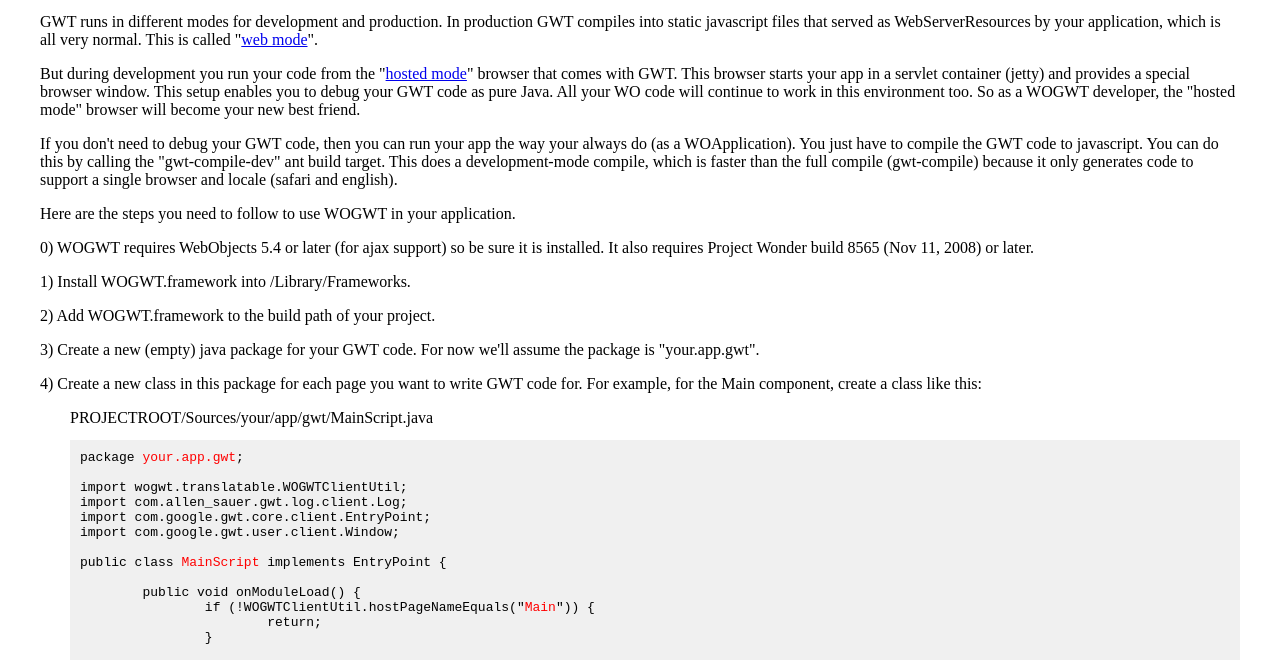
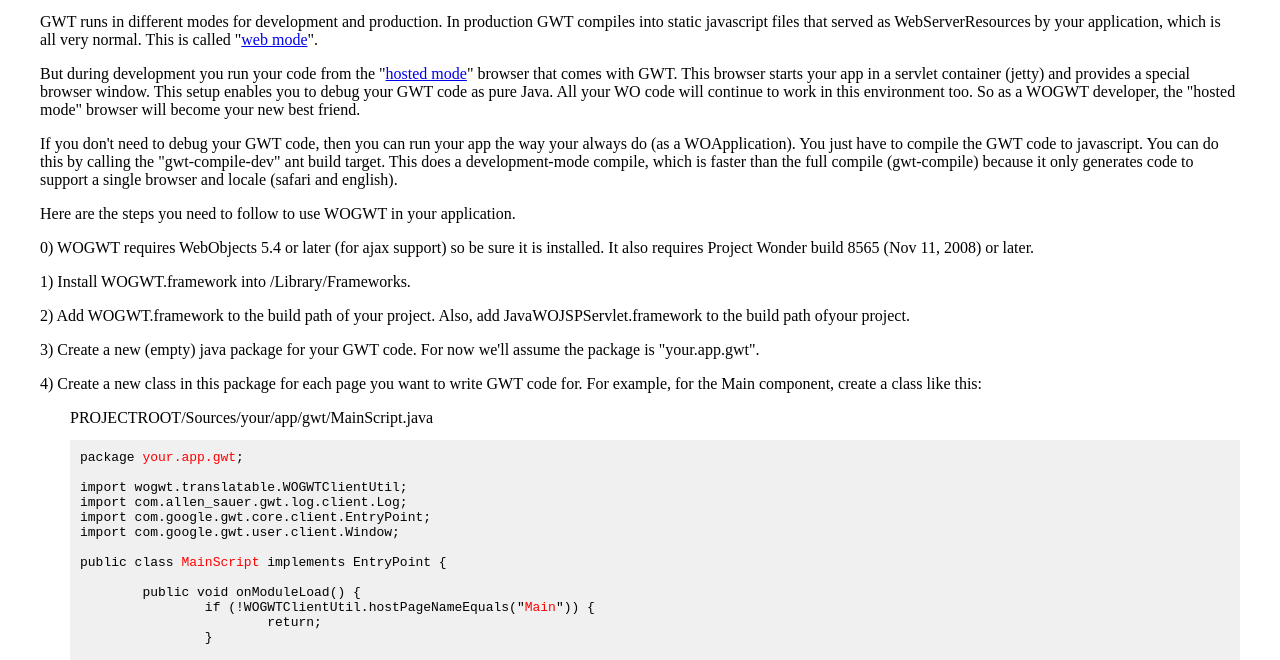
Before and after one commit to warrencohn/wogwt, a plain HTML site: page WOGWT/wogwt_getting_started.html in a window 1280 px wide. Shown: the part 119-779 px from the top of the page. Drawn offline with Linux system fonts and the light colour scheme.

Commit message:
fixed missing xml dependency in module updated getting started page

```diff
--- a/WOGWT/Sources/wogwt/translatable/WOGWT.gwt.xml
+++ b/WOGWT/Sources/wogwt/translatable/WOGWT.gwt.xml
@@ -3,6 +3,7 @@
 	<!-- Inherit the core Web Toolkit stuff.  -->
 	<inherits name="com.google.gwt.user.User"/>
 	<inherits name="com.google.gwt.http.HTTP"/>
+	<inherits name="com.google.gwt.xml.XML"/>
 	<inherits name="wogwt.emulation.WOGWTEmulation"/>
 	<!-- Add gwt-log support, default level `DEBUG` -->
     <inherits name="com.allen_sauer.gwt.log.gwt-log-DEBUG" />
--- a/WOGWT/wogwt_getting_started.html
+++ b/WOGWT/wogwt_getting_started.html
@@ -39,7 +39,7 @@
 
 <p>1) Install WOGWT.framework into /Library/Frameworks.</p>
 
-<p>2) Add WOGWT.framework to the build path of your project.</p>
+<p>2) Add WOGWT.framework to the build path of your project.  Also, add JavaWOJSPServlet.framework to the build path ofyour project.</p>
 
 <p>3) Create a new (empty) java package for your GWT code.  For now we'll assume the package is "your.app.gwt".</p>
 
```
Also changed, not shown: 1 other file.
